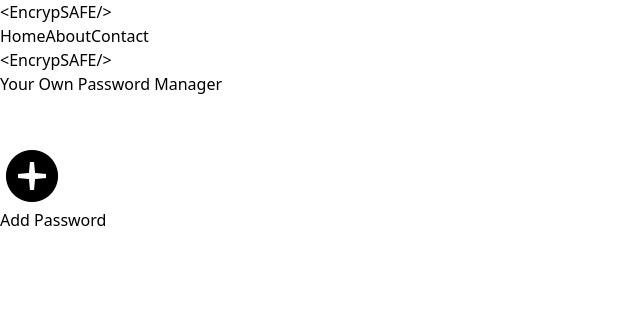
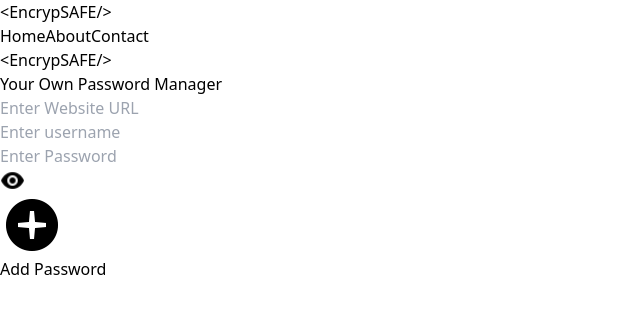
Before and after one commit to AdityaSrivastavaaa/PasswordManager, a React (Vite) app: page / in a window 1280 px wide. Shown: the top 314 px of the page, without its empty margins (0-640 px from the left). Built offline with nearby package versions, Linux system fonts and the light colour scheme.

Commit message:
added show password functionality

```diff
--- a/src/components/Manager.jsx
+++ b/src/components/Manager.jsx
@@ -1,24 +1,39 @@
 import React from 'react'
 import add from "/icons8-add.gif"
+import show from "/show.png"
+import { useRef } from 'react'
 const Manager = () => {
+  const ref = useRef();
+  const showPassword =()=> {
+    //  alert("show the password!!!")
+     if(ref.current.src.includes("/hide.png")){
+      ref.current.src = "/show.png"
+     }else{
+      ref.current.src = "/hide.png"
+     }
+  }
   return (
     <div>
       <div class="absolute inset-0 -z-10 h-full w-full bg-white [background:radial-gradient(125%_125%_at_50%_10%,#fff_40%,#63e_100%)]"></div>
 
-    <div className=' bg-slate-500 myContainer ' >
-      <div className='text-white text-4xl font-bold text-center'>
+    <div className=' myContainer ' >
+      <div className='text-purple-500 text-4xl font-bold text-center'>
       <span className='text-black'> &lt;</span>Encryp<span className='text-black'>SAFE/&gt;</span>
       </div>
 
       <p className='text-lg font-bold text-center'>Your Own Password Manager</p>
-      <div className='text-black flex flex-col p-4 gap-8'>
-           <input className='rounded-full border border-purple-500 w-full p-4 py-1' type="text" name='' id='' />
+      <div className='text-black flex flex-col p-4 gap-8 items-center'>
+           <input placeholder='Enter Website URL' className='rounded-full border border-purple-500 w-full p-4 py-1' type="text" name='' id='' />
            <div className='flex w-full gap-8'>
-           <input className='rounded-full border border-purple-500 w-full p-4 py-1' type="text" name='' id='' />
-           <input className='rounded-full border border-purple-500 w-full p-4 py-1' type="text" name='' id='' />
+           <input placeholder='Enter username' className='rounded-full border border-purple-500 w-full p-4 py-1' type="text" name='' id='' />
+           <div className="relative flex justify-center items-center ">
+           <input placeholder='Enter Password' className='rounded-full border border-purple-500 w-full p-6 py-1' type="text" name='' id='' />
+           <span className='absolute right-2 top-1 cursor-pointer' onClick={showPassword}><img width={25}  ref={ref} src={show} alt="" /></span>
+           </div>
+
 
            </div>
-           <button className='flex justify-center items-center rounded-full px-2 py-2  w-fit bg bg-purple-500'>
+           <button className='flex justify-center items-center rounded-full px-5 py-3  w-fit bg bg-purple-400 hover:bg-purple-300 gap-2 border border-purple-900'>
           <img src={add} className='w-6 ' alt="" /> Add Password</button>
       </div>
 
```
Also changed, not shown: public/hide.png (added), public/show.png (added).
